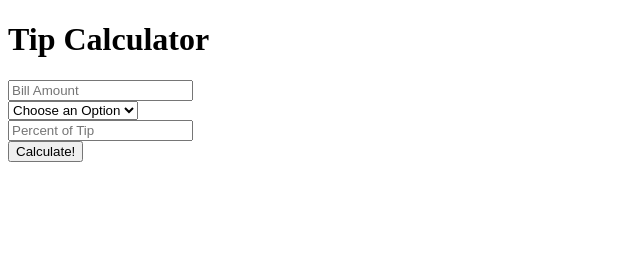
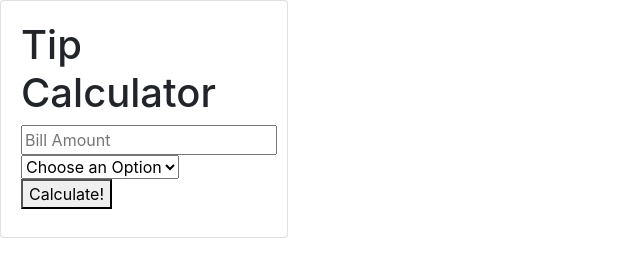
Before and after one commit to Corbin520/JavaScript-Tip-Calculator, a plain HTML site: page app/index.html in a window 1280 px wide. Shown: the whole page, without its empty margins (0-640 px from the left). Drawn offline with nearby package versions, Linux system fonts and the light colour scheme.

Commit message:
added card and calc is working

```diff
--- a/app/calc.js
+++ b/app/calc.js
@@ -4,29 +4,24 @@
 // We will then calculate the percent of the check and return
 // the amount for the user
 
+var resultText = document.getElementById("result")
+
 
 var billTotal = []
-var tipPercent = []
 
 // get the value off the input price box
 $("#calculate-total").on("click", function() {
 
     var inpVal = $("#price-input").val().trim()
-    var tipVal = $("#tip-percentage").val().trim()
 
     billTotal.push(inpVal)
-    tipPercent.push(tipVal)
 
+    var tipValue = document.getElementById("tipVal").value;
 
+    var grandTotal = billTotal * tipValue
+    console.log(grandTotal)
 
-    // we may have to use a switch statment based off the value clicked on the drop down.
-
-    // so use this code: when the user picks the value of the drop down.
-    // excellent = .30%
-    // Great = .20%
-    // Good = .15%
-    // Terriable = .5%
-
+    resultText.textContent = "$" + grandTotal
 
 })
 
--- a/app/index.html
+++ b/app/index.html
@@ -1,41 +1,49 @@
 <!DOCTYPE html>
 <html lang="en">
+
 <head>
     <meta charset="UTF-8">
     <meta name="viewport" content="width=device-width, initial-scale=1.0">
     <link rel="icon" href="./images/corbin-logo1.png">
     <meta http-equiv="X-UA-Compatible" content="ie=edge">
+    <link rel="stylesheet" href="https://stackpath.bootstrapcdn.com/bootstrap/4.3.1/css/bootstrap.min.css"
+        integrity="sha384-ggOyR0iXCbMQv3Xipma34MD+dH/1fQ784/j6cY/iJTQUOhcWr7x9JvoRxT2MZw1T" crossorigin="anonymous">
     <title>Tip Calculator</title>
 </head>
+
 <body>
 
-    <!-- Build out the front end UI with inputs and buttons -->
 
+    <div class="card" style="width: 18rem;">
+        <div class="card-body">
             <h1 id="main-heading">Tip Calculator</h1>
 
             <div class="calculator-wrapper">
                 <input id="price-input" placeholder="Bill Amount" type="text">
                 <br>
+
                 <!-- Start of drop down code -->
-        <select id="serviceQual">
+                <select id="tipVal">
                     <option disabled selected value="0">Choose an Option</option>
-                <option value="0.3">30; Excellent</option>
-                <option value="0.2">20 Great</option>
-                <option value="0.15">15 It was OK</option>
-                <option value="0.1">10 Bad</option>
+                    <option value="0.3">30% Excellent</option>
+                    <option value="0.2">20% Great</option>
+                    <option value="0.15">15% It was OK</option>
+                    <option value="0.1">10% Bad</option>
                 </select>
                 <!-- End of drop down code -->
                 <br>
-        <input id="tip-percentage" placeholder="Percent of Tip" type="text">
-        <br>
                 <button id="calculate-total">Calculate!</button>
 
+                <h2 id="result"></h2>
+
             </div>
+        </div>
+    </div>
+
 
     <script src="https://cdnjs.cloudflare.com/ajax/libs/jquery/3.2.1/jquery.min.js"></script>
     <script src="./calc.js" type="text/javascript"></script>
 
+</body>
 
-
-</body>
 </html>
```
Lines whose indentation alone changed are shown as unchanged.
